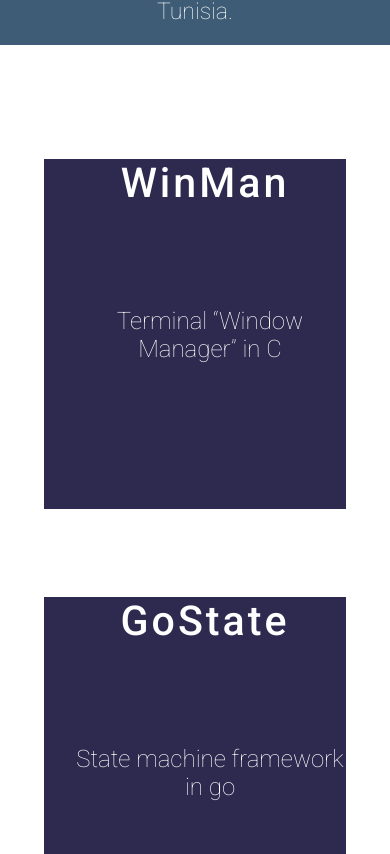
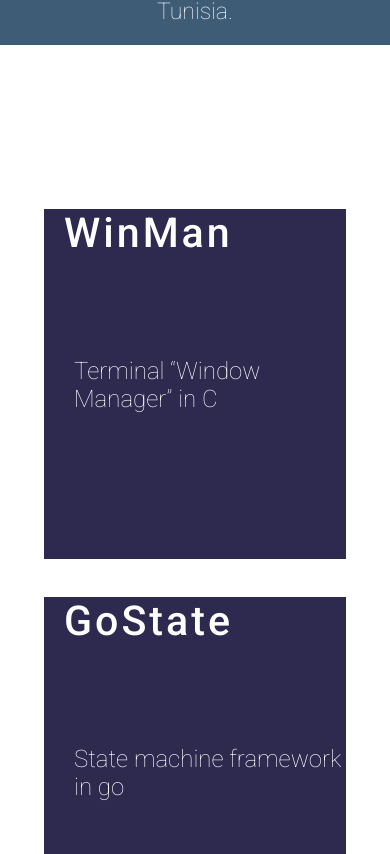
Before and after one commit to lethenju/portfolio-react, a React (Create React App) app: page / in a window 390 px wide. Shown: the part 750-1604 px from the top of the page. Built offline with nearby package versions, Linux system fonts and the light colour scheme.

Commit message:
[Fix] Cleaning

```diff
--- a/src/styles.css
+++ b/src/styles.css
@@ -124,6 +124,7 @@ h2 {
   flex-wrap: wrap;
   justify-content: space-between;
   margin-top: 100px;
+  margin-bottom: 70px;
   box-sizing: border-box;
 }
 
@@ -178,22 +179,15 @@ h2 {
     font-weight: 200;
   }
 
-  .ProjectBar {
-    text-align: center;
-    margin-top: 50px;
-  }
-
   .Project_inside {
     box-shadow: 0px 0px 0px #aaa;
     width: 100%;
-    will-change: unset;
   }
   .Project {
-    padding: 5px;
     width: 90%;
     margin: 10%;
     display: inline-block;
-    height: 350px;
+    height: 300px;
   }
   .Description {
     color: #fff;
```
